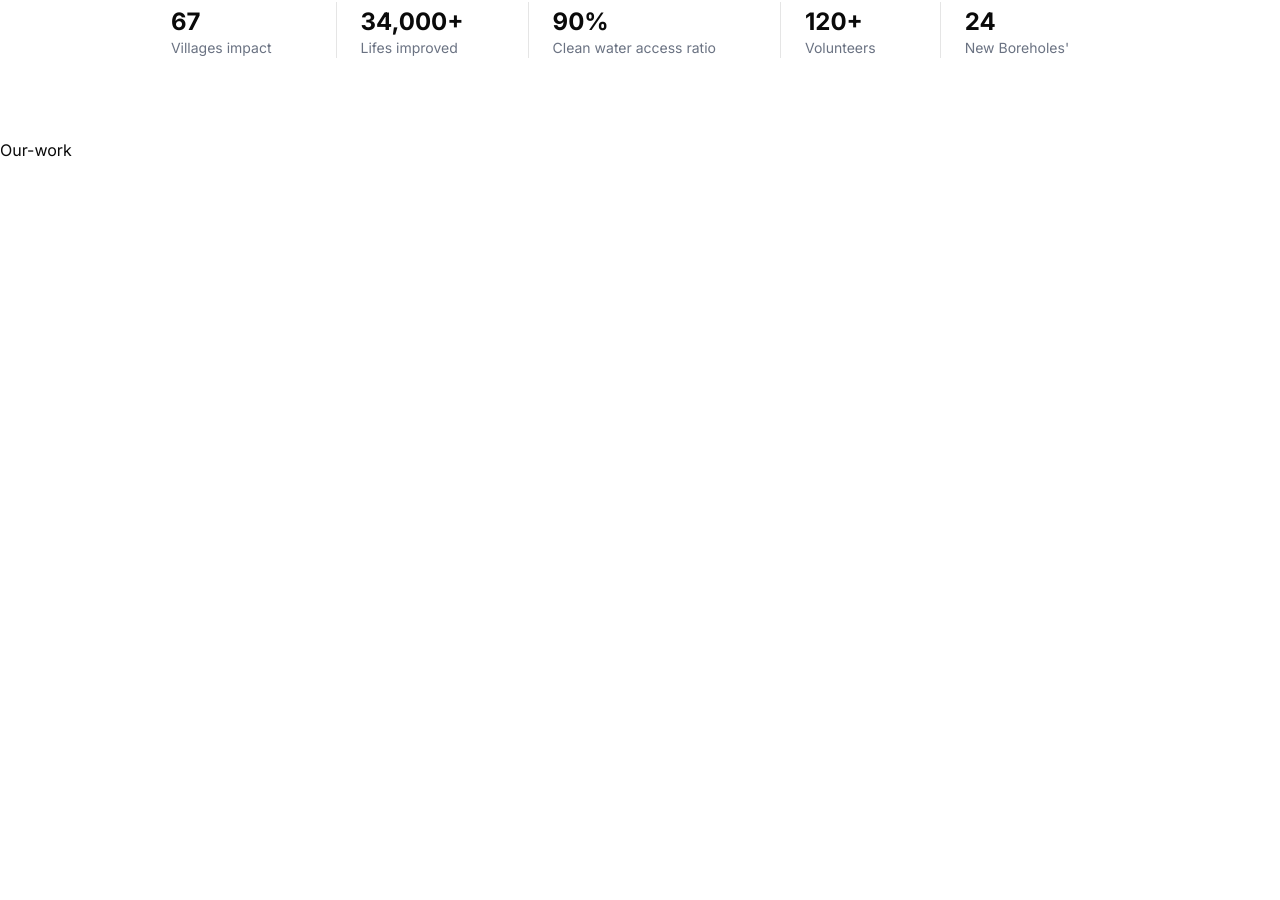
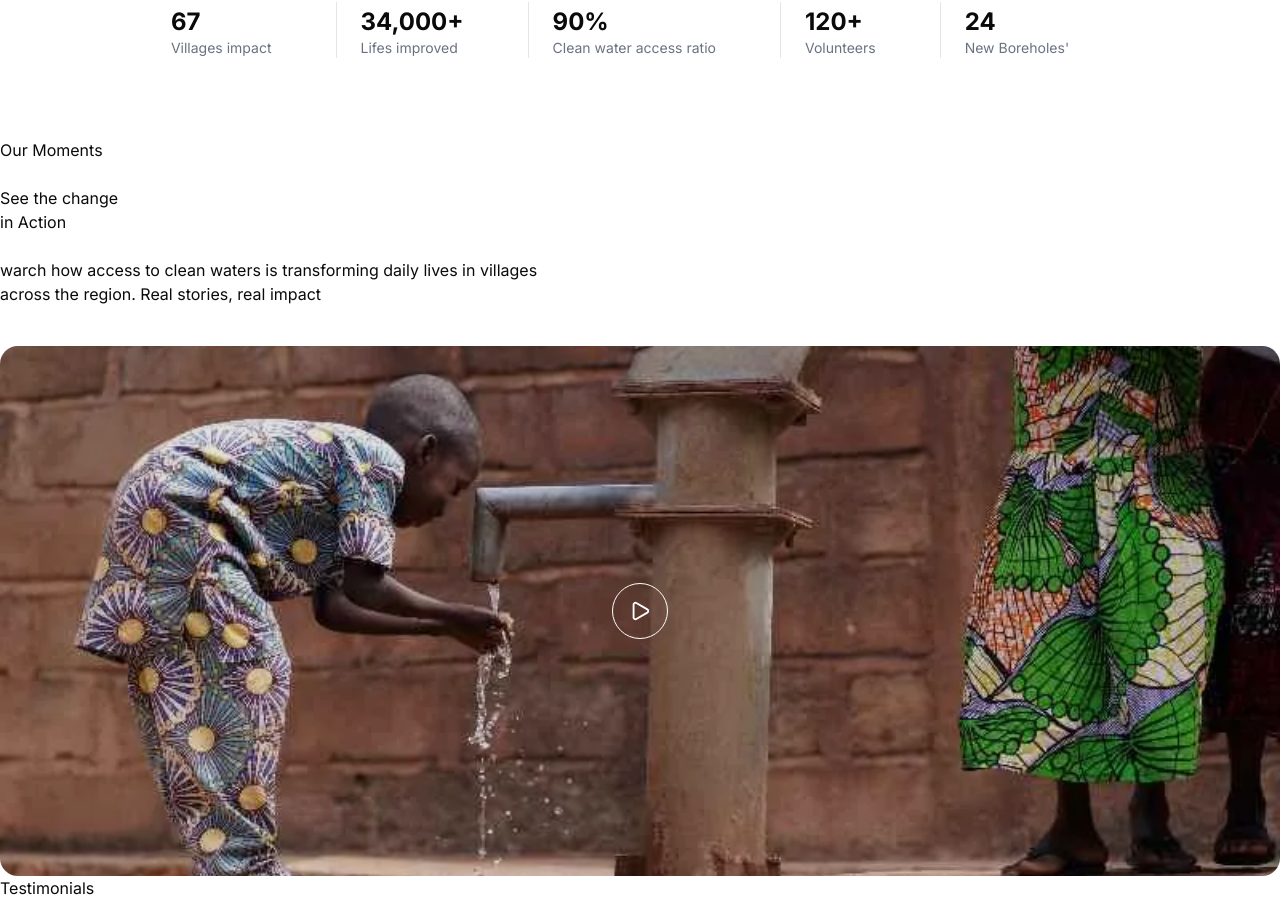
Before and after one commit to Drew-space/charity-donating, a Next.js app: page / in a window 1280 px wide. Shown: the part 837-1737 px from the top of the page. Before the commit the page ends 999 px from the top, so only its background shows below. Built offline with nearby package versions, Linux system fonts and the light colour scheme.

Commit message:
feat: enhance Ourwork component and add Testimonials section

```diff
--- a/app/page.tsx
+++ b/app/page.tsx
@@ -2,6 +2,7 @@ import About from "@/components/About";
 import Hero from "@/components/Hero";
 import Navbar from "@/components/Navbar";
 import Ourwork from "@/components/Our-work";
+import Testimonials from "@/components/Testimonials";
 import Image from "next/image";
 
 export default function Home() {
@@ -11,6 +12,7 @@ export default function Home() {
       <Hero />
       <About />
       <Ourwork />
+      <Testimonials />
     </>
   );
 }
--- a/components/Our-work.tsx
+++ b/components/Our-work.tsx
@@ -1,7 +1,36 @@
+import { PlayIcon } from "lucide-react";
+import Image from "next/image";
 import React from "react";
 
 const Ourwork = () => {
-  return <section className="mt-20 mx-auto container">Our-work</section>;
+  return (
+    <section className="mt-20 mx-auto container item">
+      <div className="">
+        <button className="">Our Moments</button>
+        <h1 className="my-6">
+          See the change
+          <br /> in Action
+        </h1>
+        <p>
+          warch how access to clean waters is transforming daily lives in
+          villages
+          <br /> across the region. Real stories, real impact
+        </p>
+      </div>
+      <div className="mt-10 relative">
+        <div
+          className="h-[530px] bg-cover bg-center bg-no-repeat rounded-2xl"
+          style={{
+            backgroundImage: "url('/images/charity4.webp')",
+          }}
+        />
+
+        <div className="absolute inset-0 bg-black/10 rounded-2xl" />
+
+        <PlayIcon className="absolute top-1/2 left-1/2 -translate-x-1/2 -translate-y-1/2 w-14 h-14 text-white border border-white p-4 rounded-full z-10" />
+      </div>
+    </section>
+  );
 };
 
 export default Ourwork;
--- /dev/null
+++ b/components/Testimonials.tsx
@@ -0,0 +1,7 @@
+import React from "react";
+
+const Testimonials = () => {
+  return <div>Testimonials</div>;
+};
+
+export default Testimonials;
```
